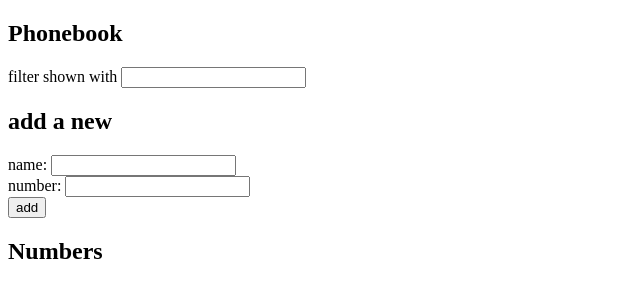
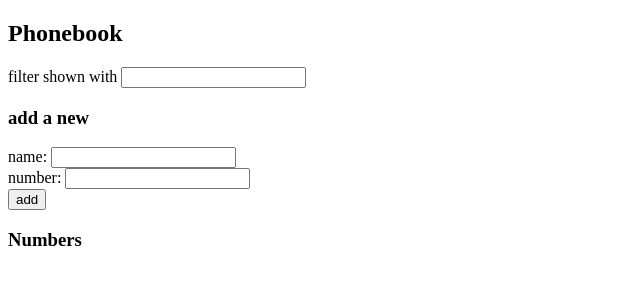
Before and after one commit to staffanholmnas/Fullstack, a React (Create React App) app in the folder Part2/phonebook/: page / in a window 1280 px wide. Shown: the top 300 px of the page, without its empty margins (0-640 px from the left). Built offline with nearby package versions, Linux system fonts and the light colour scheme.

Commit message:
Do exercise 2.10

```diff
--- a/Part2/phonebook/src/App.js
+++ b/Part2/phonebook/src/App.js
@@ -1,4 +1,7 @@
 import React, { useState } from 'react'
+import Persons from './components/Persons'
+import Filter from './components/Filter'
+import PersonForm from './components/PersonForm'
 
 const App = () => {
   const [persons, setPersons] = useState([
@@ -47,62 +50,20 @@ const App = () => {
     setNewFilter(event.target.value)
   }
 
-  const getMatches = () => {
-
-    let copyOfPersons = [...persons]
-    let copyOfFilter = newFilter
-
-    let personObjects = copyOfPersons.filter(s => s.name.toUpperCase()
-      .includes(copyOfFilter.toUpperCase()))
-
-    if (copyOfFilter.length === 0) {
-      return []
-    }
-
-    return personObjects
-  }
-
   return (
     <div>
       <h2>Phonebook</h2>
-      <div>
-        filter shown with <input
-          value={newFilter}
-          onChange={handleFilterChange} />
-      </div>
-      <h2>
-        add a new
-            </h2>
-      <form onSubmit={addPerson}>
-        <div>
-          name: <input
-            value={newName}
-            onChange={handleNameChange}
-          />
-        </div>
-        <div>
-          number: <input
-            value={newNumber}
-            onChange={handleNumberChange}
-          />
-        </div>
-        <div>
-          <button type="submit">add</button>
-        </div>
-      </form>
-      <h2>Numbers</h2>
-      <div>
-        {getMatches()
-          .map(line => {
-            return (
-              <div key={line.name}>
-                {line.name}
-                {" "}
-                {line.number}
-              </div>
-            )
-          })}
-      </div>
+      <Filter value={newFilter} onChange={handleFilterChange} />
+      <h3>add a new</h3>
+      <PersonForm
+      onSubmit={addPerson}
+      nameValue={newName}
+      nameOnChange={handleNameChange}
+      numberValue={newNumber}
+      numberOnChange={handleNumberChange}
+      />
+      <h3>Numbers</h3>
+      <Persons persons={persons} newFilter={newFilter}/>
     </div>
   )
 }
--- /dev/null
+++ b/Part2/phonebook/src/components/Filter.js
@@ -0,0 +1,13 @@
+import React from 'react'
+
+const Filter = (props) => {
+    return (
+      <div>
+        filter shown with <input
+          value={props.value}
+          onChange={props.onChange} />
+      </div>
+    )
+  }
+
+export default Filter
--- /dev/null
+++ b/Part2/phonebook/src/components/PersonForm.js
@@ -0,0 +1,27 @@
+import React from 'react'
+
+const PersonForm = (props) => {
+    return (
+      <>
+        <form onSubmit={props.onSubmit}>
+          <div>
+            name: <input
+              value={props.nameValue}
+              onChange={props.nameOnChange}
+            />
+          </div>
+          <div>
+            number: <input
+              value={props.numberValue}
+              onChange={props.numberOnChange}
+            />
+          </div>
+          <div>
+            <button type="submit">add</button>
+          </div>
+        </form>
+      </>
+    )
+  }
+
+export default PersonForm
--- /dev/null
+++ b/Part2/phonebook/src/components/Persons.js
@@ -0,0 +1,36 @@
+import React from 'react'
+
+const Persons = (props) => {
+
+    const getMatches = () => {
+
+      let copyOfPersons = [...props.persons]
+      let copyOfFilter = props.newFilter
+
+      let personObjects = copyOfPersons.filter(s => s.name.toUpperCase()
+        .includes(copyOfFilter.toUpperCase()))
+
+      if (copyOfFilter.length === 0) {
+        return []
+      }
+
+      return personObjects
+    }
+
+    return (
+      <div>
+      {getMatches()
+        .map(line => {
+          return (
+            <div key={line.name}>
+              {line.name}
+              {" "}
+              {line.number}
+            </div>
+          )
+        })}
+    </div>
+    )
+  }
+
+export default Persons
```
